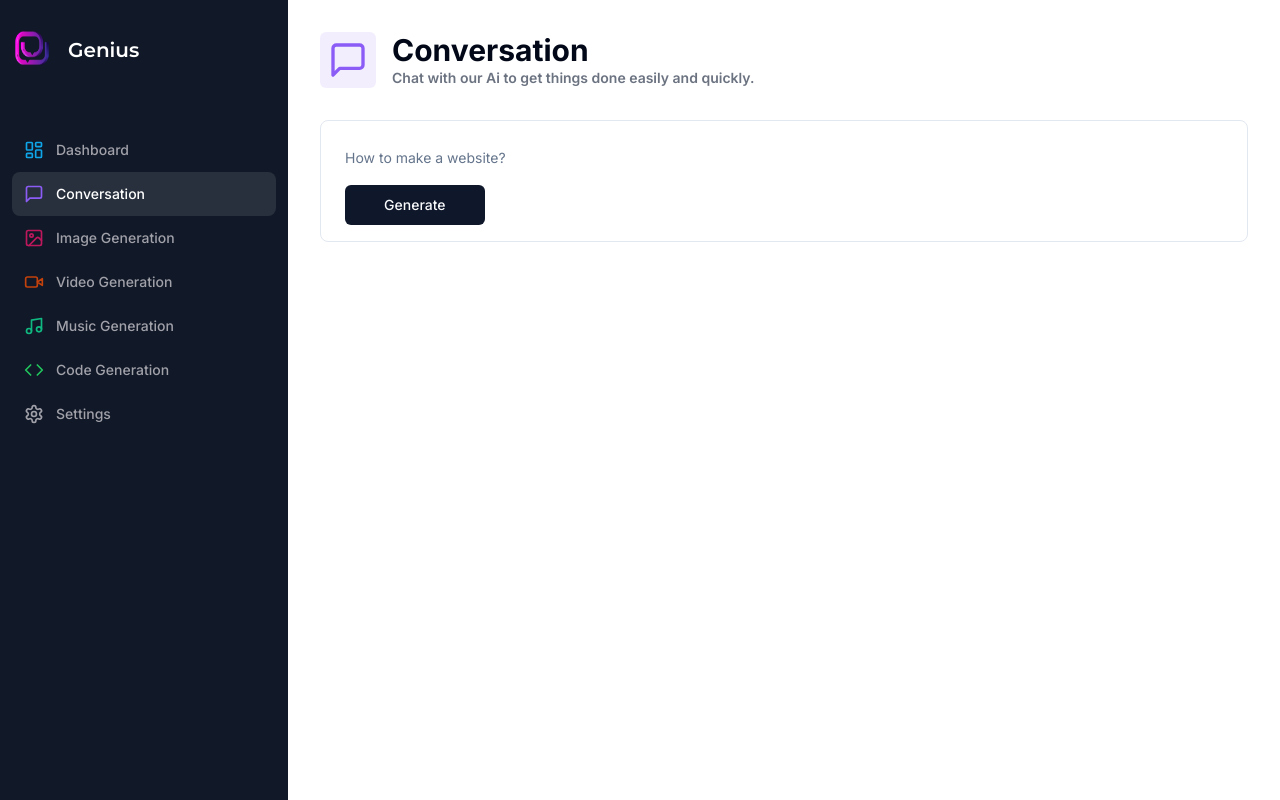
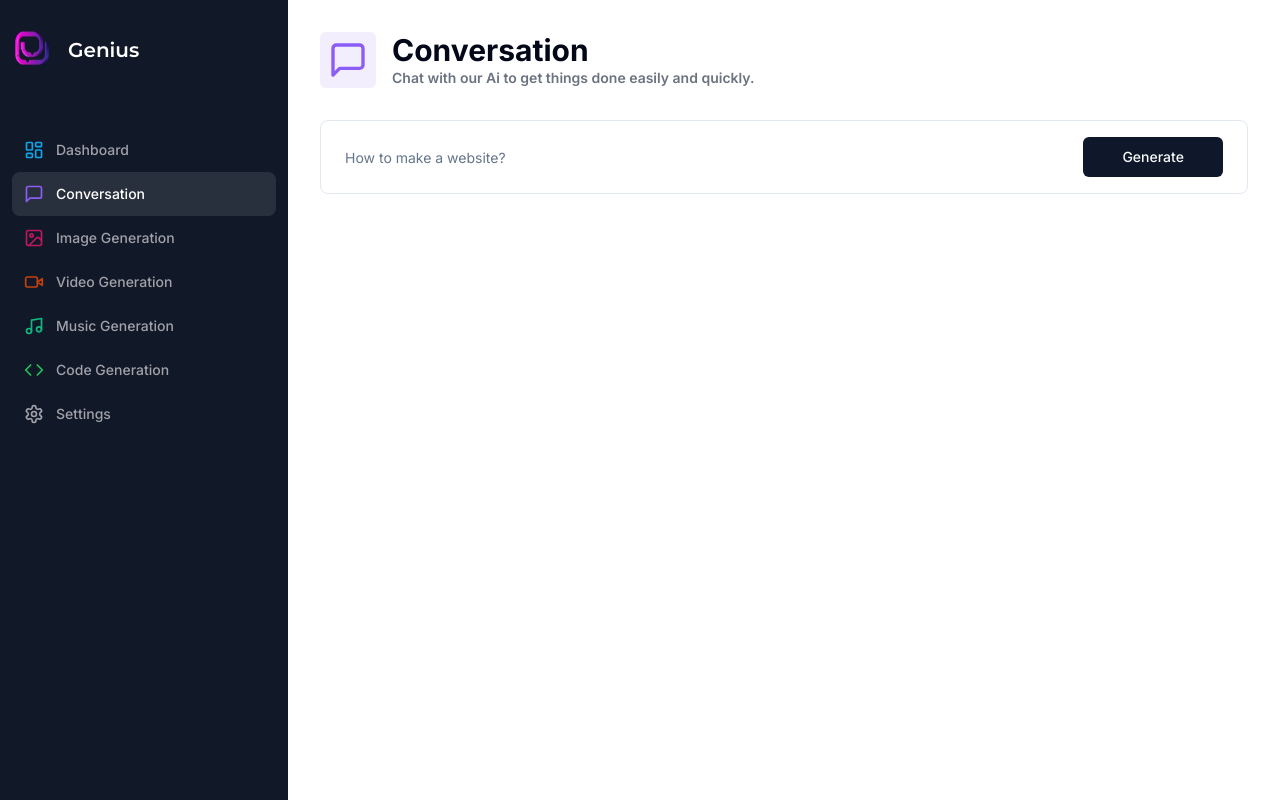
Before and after one commit to Amit-Shaw7/saas-ai, a Next.js app: page /conversation in a window 1280 px wide. Built offline with nearby package versions, Linux system fonts and the light colour scheme.

Commit message:
fixed button form issue

```diff
--- a/app/(dashboard)/(routes)/conversation/page.tsx
+++ b/app/(dashboard)/(routes)/conversation/page.tsx
@@ -64,12 +64,12 @@ const Conversation = () => {
                     <Form {...form}>
                         <form
                             onSubmit={form.handleSubmit(onSubmit)}
-                            className=" rounded-lg  border w-full p-4 px-3 md:px-6 focus-within:shadow-sm grid grid-cols-12 gap-2"
+                            className="rounded-lg border w-full p-4 px-3 md:px-6 focus-within:shadow-sm grid grid-cols-12 gap-2"
                         >
                             <FormField
                                 name="prompt"
                                 render={({ field }) => (
-                                    <FormItem className="col-span-12 ld:cols-span-10 w-full">
+                                    <FormItem className="col-span-12 lg:col-span-10 w-full">
                                         <FormControl className="m-0 p-0">
                                             <Input
                                                 className="border-0 outline-none focus-visible:ring-0focus-visible:ring-transparent"
```
